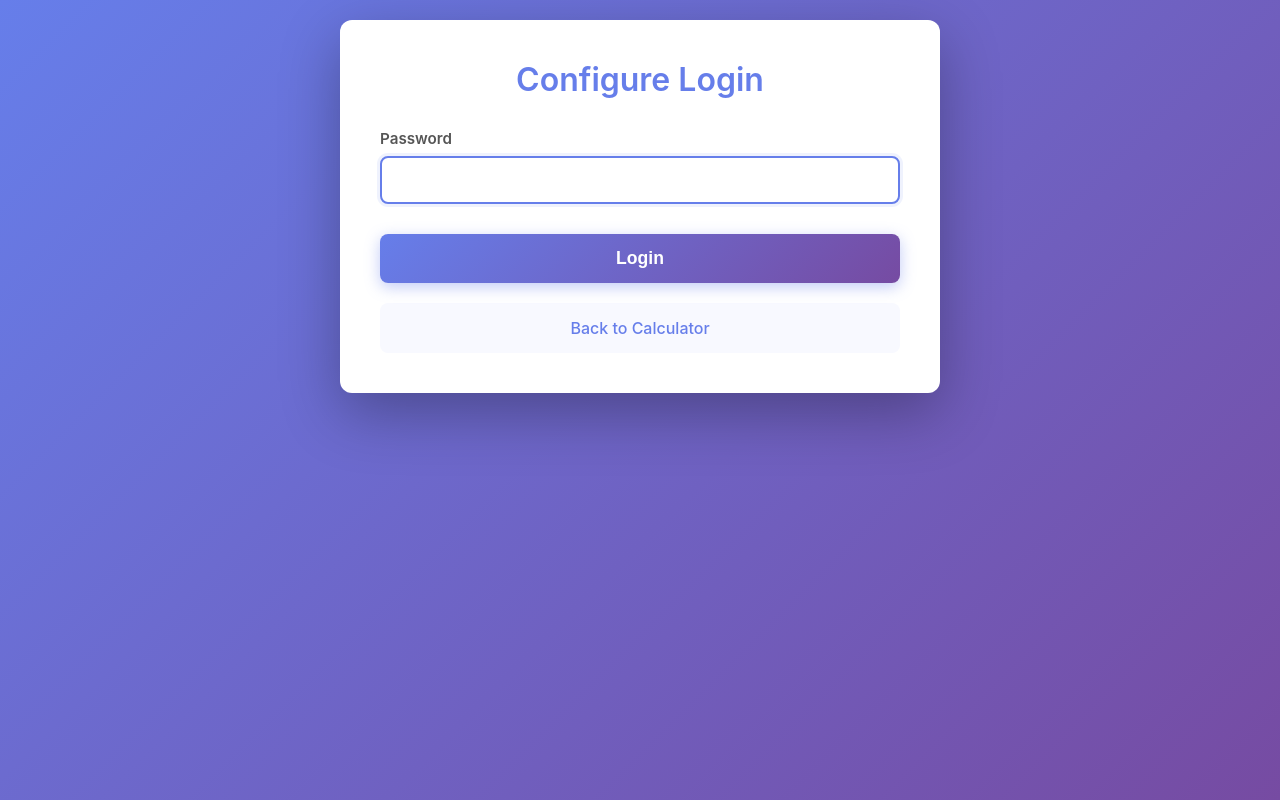
After one commit to bmlt-enabled/diffcalc, a Node server app: page /1/configure/login in a window 1280 px wide. The commit adds this page. Run offline with Node 20, Linux system fonts and the light colour scheme.

Commit message:
Add password protection for configure page
- Require password to access configure page and related routes
- Password read from CONFIGURE_PASSWORD environment variable
- Use signed cookies for authentication (24 hour session)
- Add login page with error handling
- Add logout functionality
- Update docker-compose.yml with CONFIGURE_PASSWORD env var

```diff
--- a/app.js
+++ b/app.js
@@ -19,7 +19,7 @@ app.set('view engine', 'ejs');
 app.use(logger('dev'));
 app.use(bodyParser.json());
 app.use(bodyParser.urlencoded({ extended: false }));
-app.use(cookieParser());
+app.use(cookieParser('diffcalc-secret-key'));
 app.use(express.static(path.join(__dirname, 'public')));
 
 app.use('/', routes);
--- a/docker-compose.yml
+++ b/docker-compose.yml
@@ -18,6 +18,7 @@ services:
     environment:
       - PORT=3000
       - REDIS_URL=redis://redis:6379
+      - CONFIGURE_PASSWORD=${CONFIGURE_PASSWORD:-jimmyk1953}
     depends_on:
       redis:
         condition: service_healthy
--- a/public/stylesheets/style.css
+++ b/public/stylesheets/style.css
@@ -49,6 +49,7 @@ label {
 
 input[type="text"],
 input[type="email"],
+input[type="password"],
 select,
 textarea {
   width: 100%;
--- a/routes/index.js
+++ b/routes/index.js
@@ -2,6 +2,18 @@ var express = require('express');
 var store = require('../middleware/store');
 var calculator = require('../middleware/calculator');
 var router = express.Router();
+
+// Password for configure page (from environment variable)
+var CONFIGURE_PASSWORD = process.env.CONFIGURE_PASSWORD;
+
+// Middleware to check if user is authenticated for configure routes
+function requireAuth(req, res, next) {
+  if (req.signedCookies.configureAuth === 'authenticated') {
+    next();
+  } else {
+    res.redirect('/' + req.params.hash + '/configure/login');
+  }
+}
 
 router.get('/:hash', function(req, res, next) {
   store.getAll(req.params.hash, "config", function(results) {
@@ -56,7 +68,26 @@ router.get("/:hash/export", function(req, res, next) {
   });
 });
 
-router.get("/:hash/configure", function(req, res, next) {
+// Login page for configure
+router.get("/:hash/configure/login", function(req, res, next) {
+  res.render('configure-login', { hash: req.params.hash, error: null });
+});
+
+router.post("/:hash/configure/login", function(req, res, next) {
+  if (req.body.password === CONFIGURE_PASSWORD) {
+    res.cookie('configureAuth', 'authenticated', { signed: true, httpOnly: true, maxAge: 24 * 60 * 60 * 1000 });
+    res.redirect('/' + req.params.hash + '/configure');
+  } else {
+    res.render('configure-login', { hash: req.params.hash, error: 'Invalid password' });
+  }
+});
+
+router.get("/:hash/configure/logout", function(req, res, next) {
+  res.clearCookie('configureAuth');
+  res.redirect('/' + req.params.hash);
+});
+
+router.get("/:hash/configure", requireAuth, function(req, res, next) {
   store.getAll(req.params.hash, "config", function(configResults) {
     store.getAll(req.params.hash, "dates", function(datesResults) {
       var configuration = configResults ? JSON.parse(configResults.config) : null;
@@ -79,20 +110,20 @@ router.get("/:hash/configure", function(req, res, next) {
   });
 });
 
-router.post("/:hash/configure/save", function(req, res, next) {
+router.post("/:hash/configure/save", requireAuth, function(req, res, next) {
   store.save(req.params.hash, "config", "config", req.body, function(results) {
     res.redirect('/' + req.params.hash + '/configure');
   });
 });
 
-router.post("/:hash/record/delete", function(req, res, next) {
+router.post("/:hash/record/delete", requireAuth, function(req, res, next) {
   var key = req.body.key;
   store.delete(req.params.hash, "dates", key, function(result) {
     res.redirect('/' + req.params.hash + '/configure');
   });
 });
 
-router.get("/:hash/record/edit/:key", function(req, res, next) {
+router.get("/:hash/record/edit/:key", requireAuth, function(req, res, next) {
   var key = decodeURIComponent(req.params.key);
   store.get(req.params.hash, "dates", key, function(record) {
     if (record) {
@@ -104,7 +135,7 @@ router.get("/:hash/record/edit/:key", function(req, res, next) {
   });
 });
 
-router.post("/:hash/record/edit/:key", function(req, res, next) {
+router.post("/:hash/record/edit/:key", requireAuth, function(req, res, next) {
   var oldKey = decodeURIComponent(req.params.key);
   var hash = req.params.hash;
 
--- /dev/null
+++ b/views/configure-login.ejs
@@ -0,0 +1,31 @@
+<!DOCTYPE html>
+<html lang="en">
+<head>
+    <meta charset="UTF-8">
+    <meta name="viewport" content="width=device-width, initial-scale=1.0">
+    <title>Configure Login</title>
+    <link rel="stylesheet" href="/stylesheets/style.css">
+</head>
+<body>
+    <div class="container">
+        <h1>Configure Login</h1>
+
+        <% if (error) { %>
+            <div class="error-message"><%= error %></div>
+        <% } %>
+
+        <form method="post" action="/<%=hash%>/configure/login">
+            <div class="form-group">
+                <label for="password">Password</label>
+                <input type="password" name="password" id="password" required autofocus>
+            </div>
+
+            <input type="submit" value="Login">
+        </form>
+
+        <div class="back-link">
+            <a href="/<%=hash%>">Back to Calculator</a>
+        </div>
+    </div>
+</body>
+</html>
--- a/views/configure.ejs
+++ b/views/configure.ejs
@@ -8,6 +8,9 @@
 </head>
 <body>
     <div class="container">
+        <div class="logout-bar">
+            <a href="/<%=hash%>/configure/logout" class="btn-logout">Logout</a>
+        </div>
         <h1>Configuration</h1>
 
         <form method="post" action="/<%=hash%>/configure/save">
```
Also changed, not shown: other parts of public/stylesheets/style.css (+37 -0 lines).
